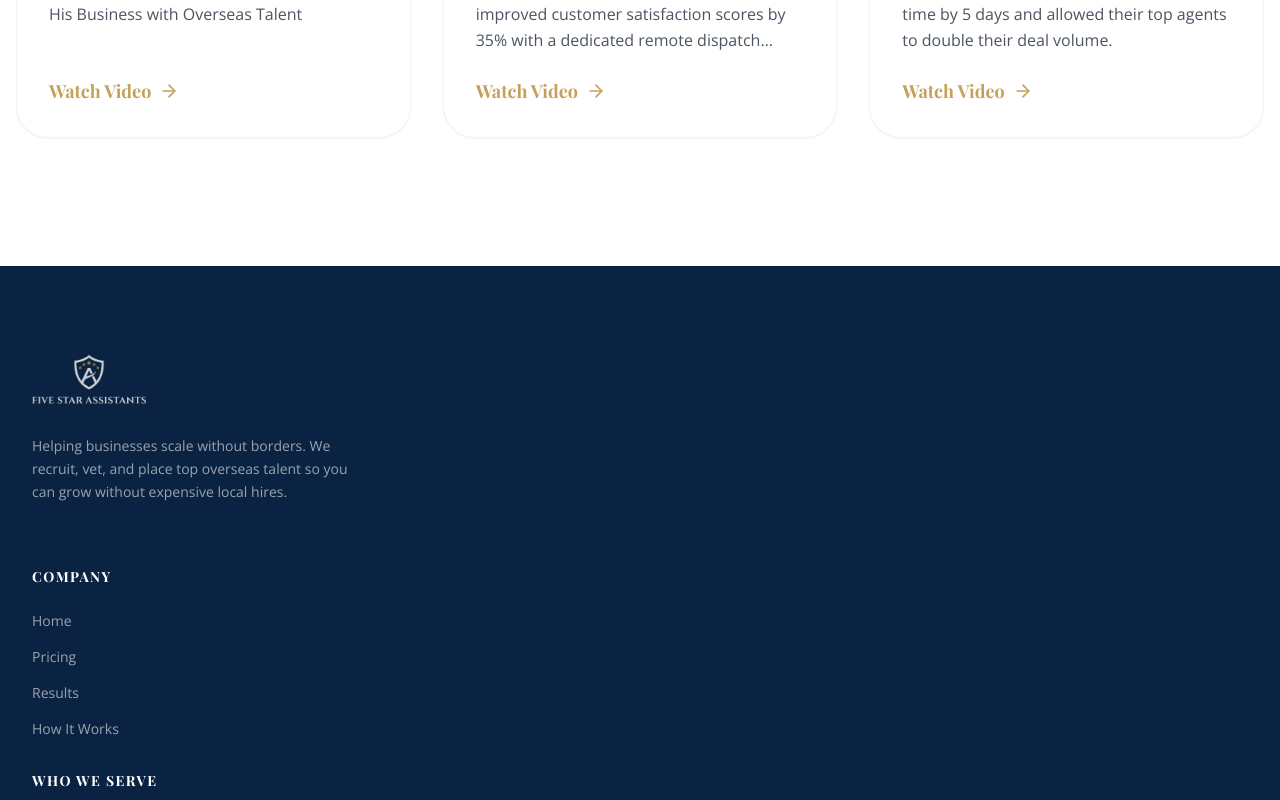
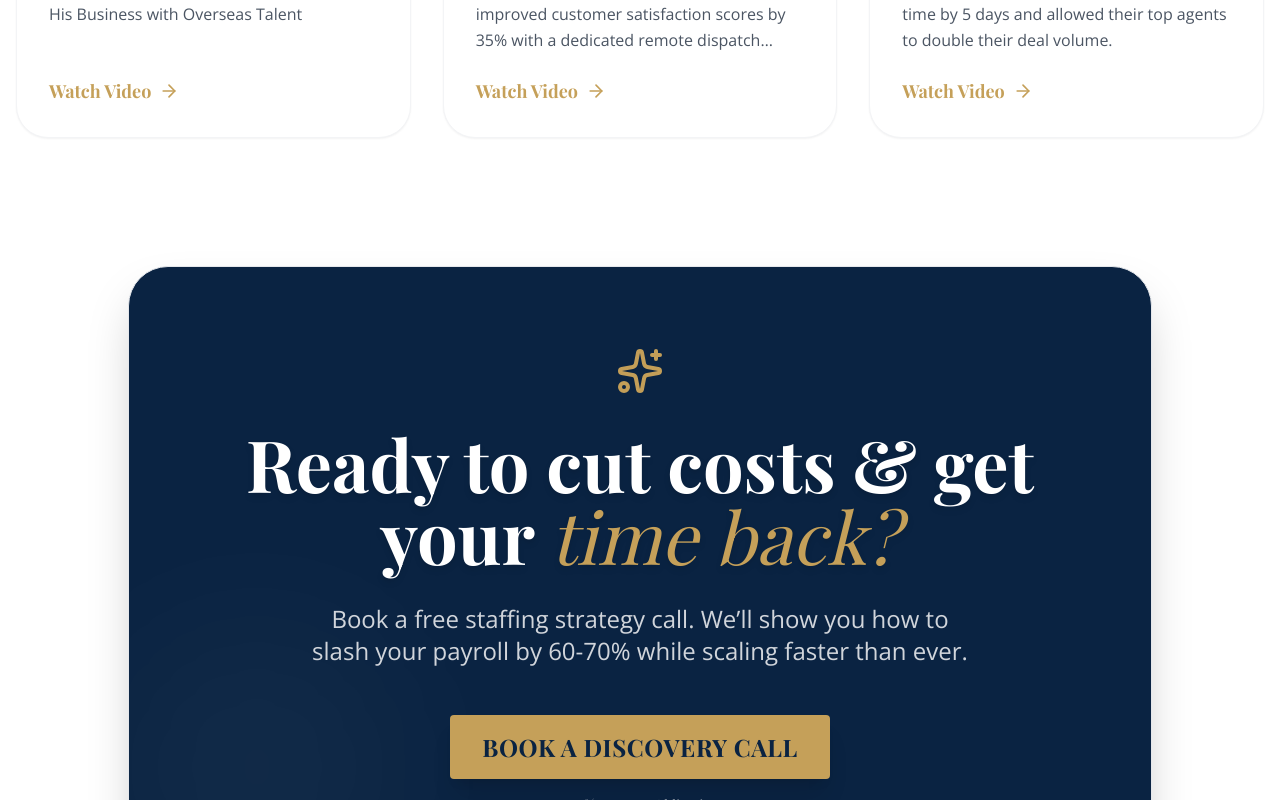
Before and after one commit to christianh0019/five-star-assistants-vsl, a React (Vite) app: page /results in a window 1280 px wide. Shown: the part 1100-1900 px from the top of the page. Built offline with nearby package versions, Linux system fonts and the light colour scheme.

Commit message:
add FinalPush CTA block to the bottom of the results page

```diff
--- a/pages/Results.tsx
+++ b/pages/Results.tsx
@@ -3,6 +3,7 @@ import Navbar from '../components/Navbar';
 import Footer from '../components/Footer';
 import SurveyModal from '../components/SurveyModal';
 import Button from '../components/Button';
+import FinalPush from '../components/FinalPush';
 import { useNavigate, Link } from 'react-router-dom';
 import { ArrowRight, Play } from 'lucide-react';
 import { caseStudies } from '../src/data/caseStudies';
@@ -105,6 +106,7 @@ const Results: React.FC = () => {
                     </div>
                 </div>
 
+                <FinalPush onOpenSurvey={openSurvey} />
             </main>
             <Footer />
             <SurveyModal
```
